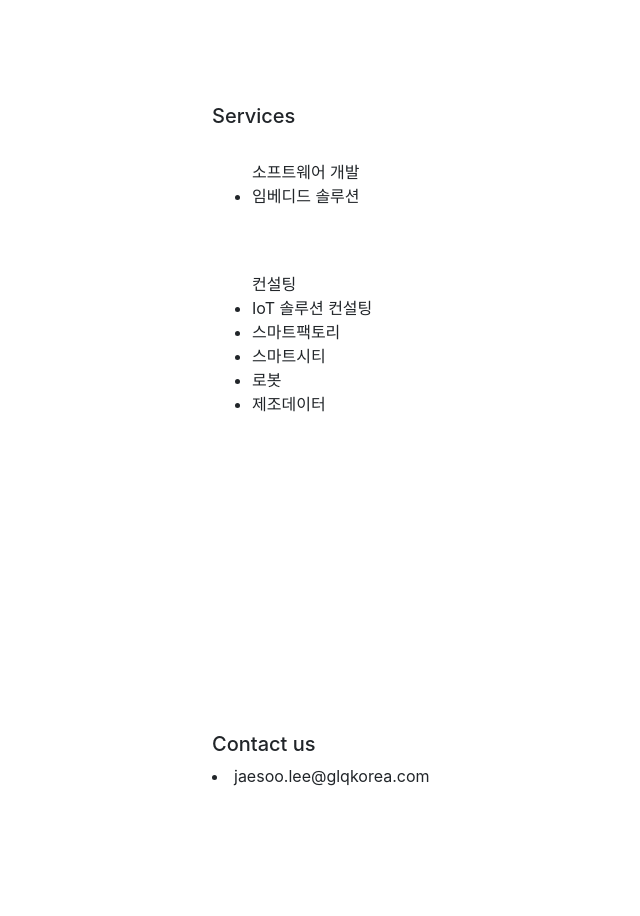
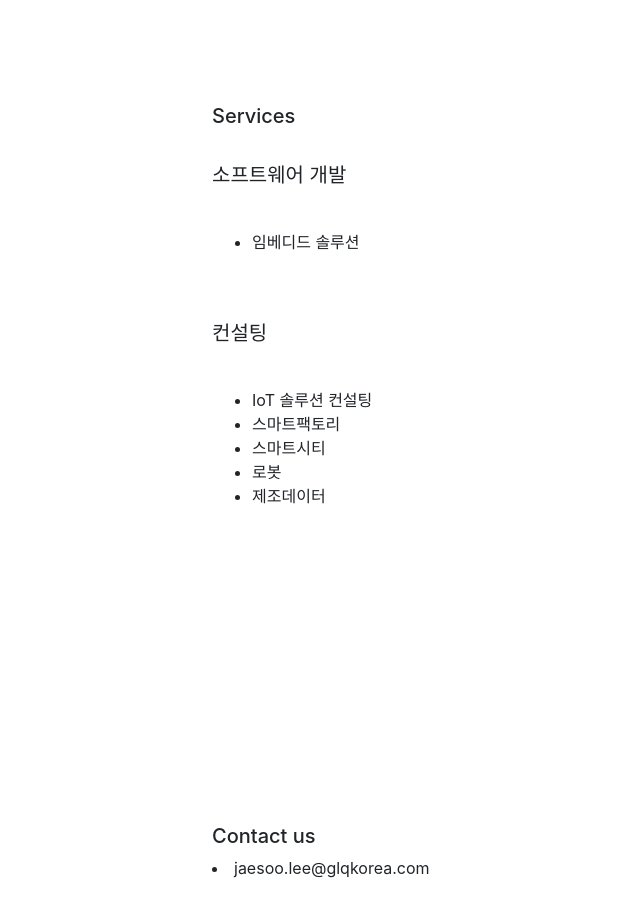
Before and after one commit to GLQKOREA/glqkorea.github.io, a website with bundled scripts: page index.html in a window 1280 px wide. Shown: the part 1160-2076 px from the top of the page, without its empty margins (63-703 px from the left). Built offline with nearby package versions, Linux system fonts and the light colour scheme.

Commit message:
Update index.html

```diff
--- a/index.html
+++ b/index.html
@@ -90,19 +90,18 @@
       <div class="row">
         <div class="col-lg-8 mx-auto">
           <h5> Services </h5>
-          <!--<p class="lead"> 임베디드 솔루션.</p>  -->
-
+          <br>
+          <p class="lead"> 소프트웨어 개발 </p>
+          <br>
           <ul>
-          <br>
-          소프트웨어 개발
-          <br>
               <li> 임베디드 솔루션 </li>
               <br>
               <br>
           </ul>
+
+          <p class="lead"> 컨설팅</p>
           <ul>
-          컨설팅
-              <br>
+          <br>
               <li> IoT 솔루션 컨설팅 </li>
               <li> 스마트팩토리 </li>
               <li> 스마트시티 </li>
```
